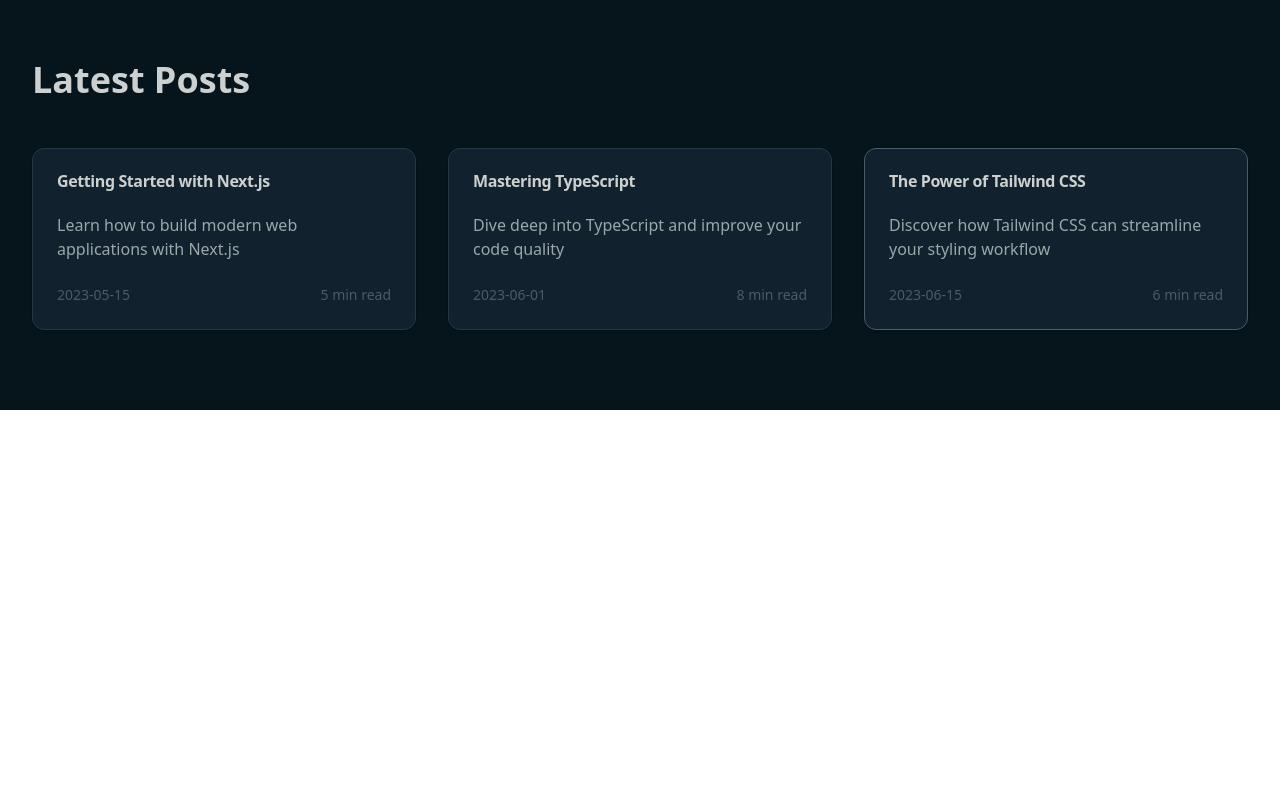
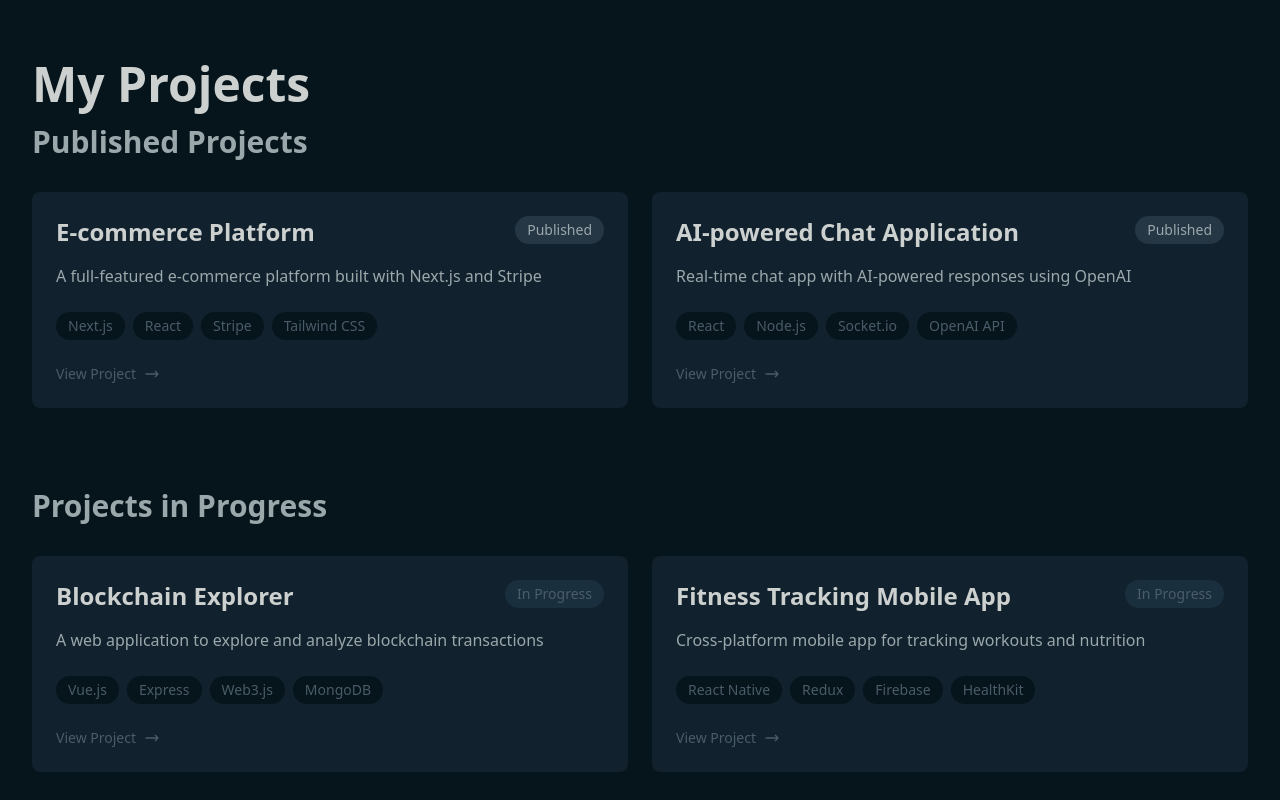
Before and after one commit to Abraham12611/my-portfolio, a Next.js app: page / in a window 1280 px wide. Shown: the part 820-1620 px from the top of the page. Before the commit the page ends 1230 px from the top, so only its background shows below. Built offline with nearby package versions, Linux system fonts and the light colour scheme.

Commit message:
Add ProjectsSection and ProjectCard components

```diff
--- a/app/page.tsx
+++ b/app/page.tsx
@@ -1,6 +1,7 @@
 import { Github, Twitter, Linkedin, Mail } from 'lucide-react'
 import { HeroSection } from "@/components/sections/hero-section"
 import { PostsSection } from "@/components/sections/posts-section"
+import { ProjectsSection } from "@/components/sections/projects-section"
 import { NavItem } from "@/components/ui/nav-item"
 import { SocialIcon } from "@/components/ui/social-icon"
 
@@ -27,6 +28,7 @@
       </div>
 
       <HeroSection />
+      <ProjectsSection />
       <PostsSection />
     </div>
   )
--- /dev/null
+++ b/components/sections/projects-section.tsx
@@ -0,0 +1,65 @@
+import { ProjectCard } from "../ui/project-card"
+
+export function ProjectsSection() {
+  const publishedProjects = [
+    {
+      title: "E-commerce Platform",
+      description: "A full-featured e-commerce platform built with Next.js and Stripe",
+      status: "Published",
+      technologies: ["Next.js", "React", "Stripe", "Tailwind CSS"],
+      link: "https://example.com/ecommerce"
+    },
+    {
+      title: "AI-powered Chat Application",
+      description: "Real-time chat app with AI-powered responses using OpenAI",
+      status: "Published",
+      technologies: ["React", "Node.js", "Socket.io", "OpenAI API"],
+      link: "https://example.com/ai-chat"
+    }
+  ]
+
+  const inProgressProjects = [
+    {
+      title: "Blockchain Explorer",
+      description: "A web application to explore and analyze blockchain transactions",
+      status: "In Progress",
+      technologies: ["Vue.js", "Express", "Web3.js", "MongoDB"],
+      link: "https://example.com/blockchain"
+    },
+    {
+      title: "Fitness Tracking Mobile App",
+      description: "Cross-platform mobile app for tracking workouts and nutrition",
+      status: "In Progress",
+      technologies: ["React Native", "Redux", "Firebase", "HealthKit"],
+      link: "https://example.com/fitness"
+    }
+  ]
+
+  return (
+    <section id="work" className="py-20 bg-[#06141B]">
+      <div className="max-w-7xl mx-auto px-8">
+        <h1 className="text-5xl font-bold text-[#CCD0CF] mb-4">My Projects</h1>
+
+        {/* Published Projects */}
+        <div className="mb-20">
+          <h2 className="text-3xl font-semibold text-[#9BA8AB] mb-8">Published Projects</h2>
+          <div className="grid grid-cols-1 md:grid-cols-2 gap-6">
+            {publishedProjects.map((project, index) => (
+              <ProjectCard key={index} {...project} />
+            ))}
+          </div>
+        </div>
+
+        {/* Projects in Progress */}
+        <div>
+          <h2 className="text-3xl font-semibold text-[#9BA8AB] mb-8">Projects in Progress</h2>
+          <div className="grid grid-cols-1 md:grid-cols-2 gap-6">
+            {inProgressProjects.map((project, index) => (
+              <ProjectCard key={index} {...project} />
+            ))}
+          </div>
+        </div>
+      </div>
+    </section>
+  )
+}
--- /dev/null
+++ b/components/ui/project-card.tsx
@@ -0,0 +1,64 @@
+import Link from "next/link"
+
+interface ProjectCardProps {
+  title: string
+  description: string
+  status: "Published" | "In Progress"
+  technologies: string[]
+  link: string
+}
+
+export function ProjectCard({ title, description, status, technologies, link }: ProjectCardProps) {
+  return (
+    <Link
+      href={link}
+      className="group block bg-[#11212D] rounded-lg p-6 hover:bg-[#1A2F3D] transition-all duration-300"
+    >
+      <div className="flex justify-between items-start mb-4">
+        <h3 className="text-2xl font-bold text-[#CCD0CF] group-hover:text-white transition-colors">
+          {title}
+        </h3>
+        <span className={`
+          px-3 py-1 rounded-full text-sm font-medium
+          ${status === "Published"
+            ? "bg-[#253745] text-[#9BA8AB]"
+            : "bg-[#1A2F3D] text-[#4A5C6A]"}
+        `}>
+          {status}
+        </span>
+      </div>
+
+      <p className="text-[#9BA8AB] mb-6">
+        {description}
+      </p>
+
+      <div className="flex flex-wrap gap-2">
+        {technologies.map((tech, index) => (
+          <span
+            key={index}
+            className="px-3 py-1 bg-[#06141B] rounded-full text-sm text-[#4A5C6A]"
+          >
+            {tech}
+          </span>
+        ))}
+      </div>
+
+      <div className="mt-6 flex items-center text-[#4A5C6A] group-hover:text-[#9BA8AB] transition-colors">
+        <span className="text-sm">View Project</span>
+        <svg
+          className="w-4 h-4 ml-2 transform group-hover:translate-x-1 transition-transform"
+          fill="none"
+          viewBox="0 0 24 24"
+          stroke="currentColor"
+        >
+          <path
+            strokeLinecap="round"
+            strokeLinejoin="round"
+            strokeWidth={2}
+            d="M17 8l4 4m0 0l-4 4m4-4H3"
+          />
+        </svg>
+      </div>
+    </Link>
+  )
+}
```
